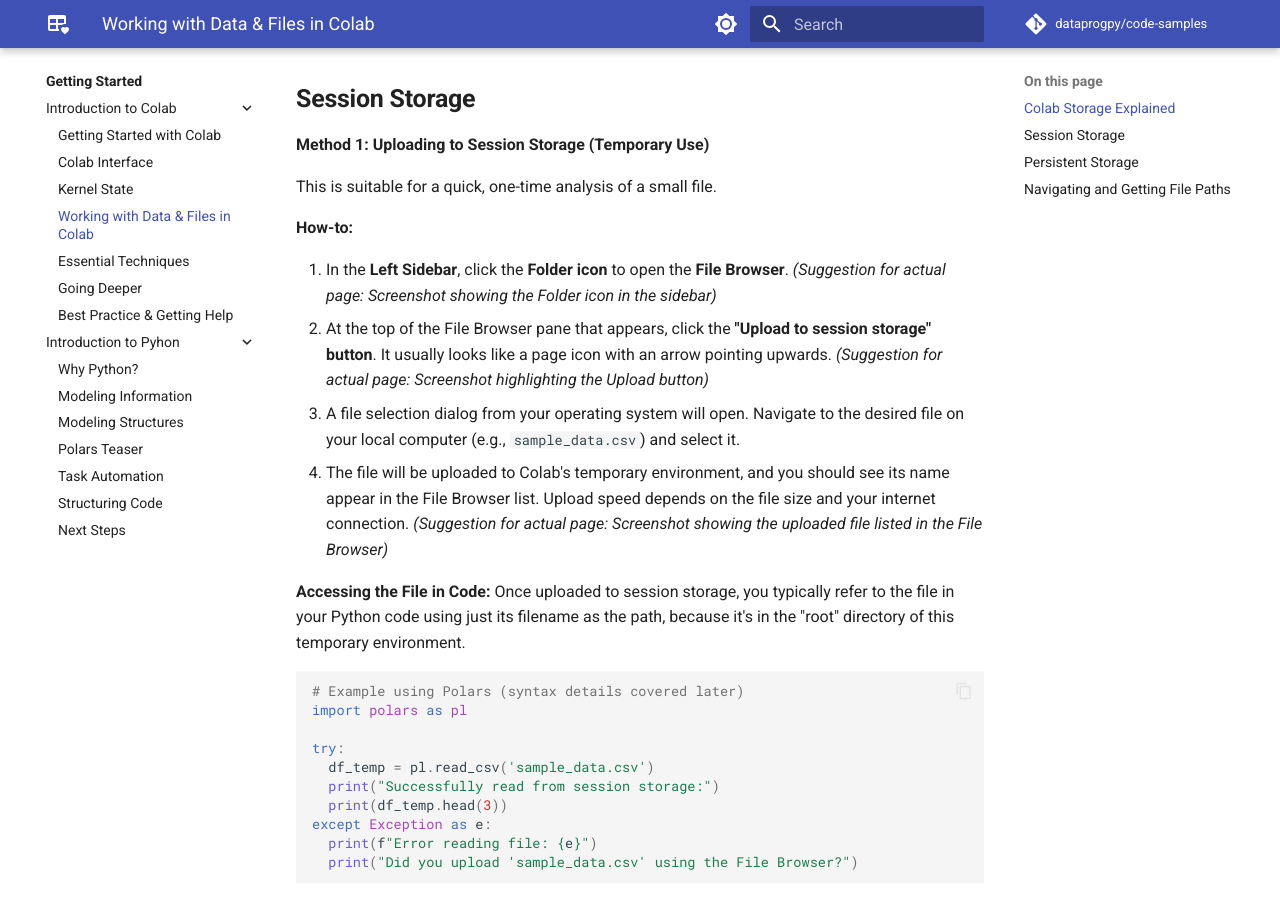
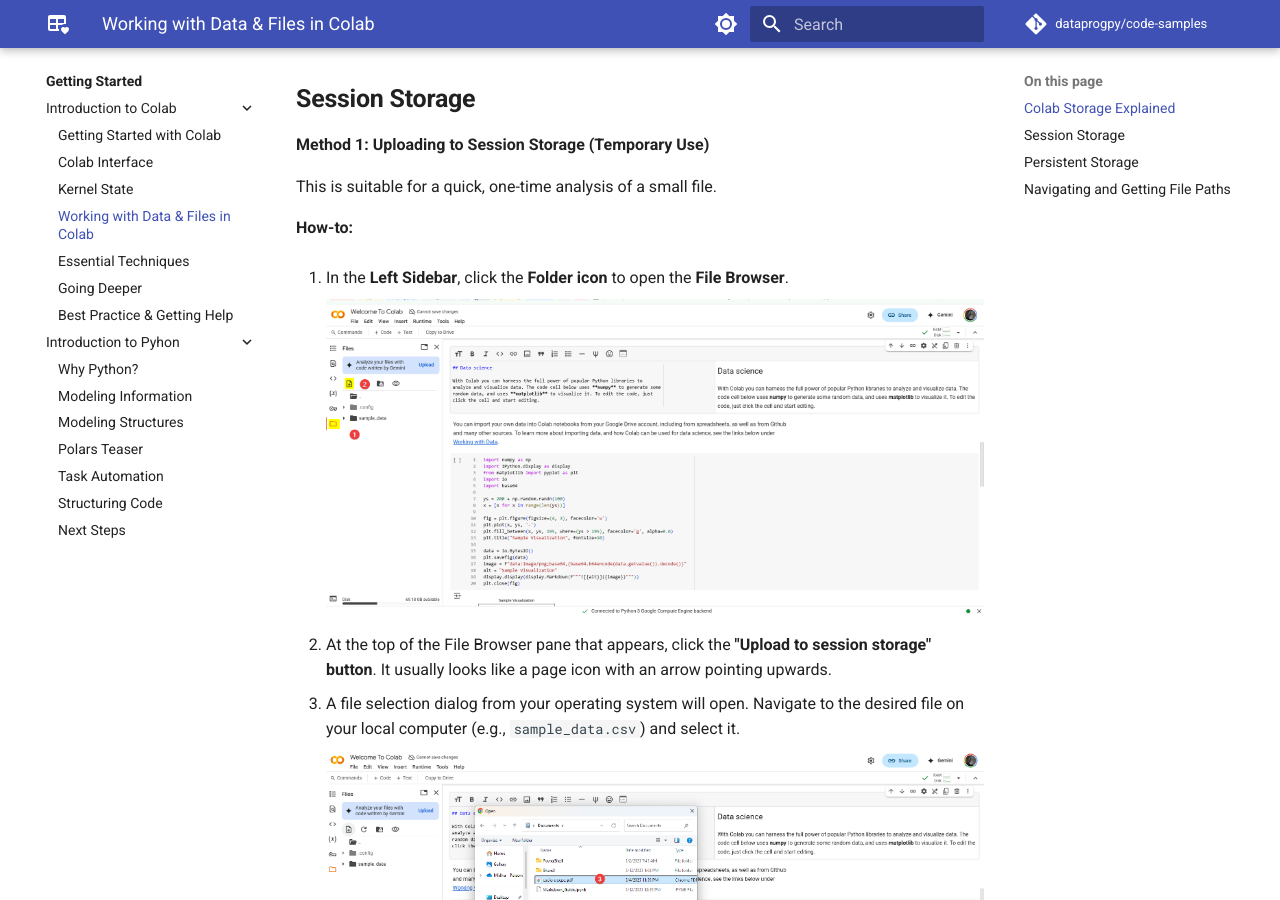
Before and after one commit to dataprogpy/dataprogpy.github.io, an MkDocs documentation site: the page built from docs/getting-started/colab/data-files.md, in a window 1280 px wide and 900 px high, scrolled down 1010 px. Built offline with MkDocs 1.6.1 and Material for MkDocs 9.7.7, drawn with Linux system fonts in a browser that asks for light colours; comment, search, counter and statistics services are not loaded.

Commit message:
Add screenshots to data-files.md

```diff
--- a/docs/getting-started/colab/data-files.md
+++ b/docs/getting-started/colab/data-files.md
@@ -28,12 +28,17 @@
 **How-to:**
 
 1.  In the **Left Sidebar**, click the **Folder icon** to open the **File Browser**.
-    *(Suggestion for actual page: Screenshot showing the Folder icon in the sidebar)*
+
+    ![Colab new notebook from file menu](/assets/images/colab_session_storage_1.png)
+
 2.  At the top of the File Browser pane that appears, click the **"Upload to session storage" button**. It usually looks like a page icon with an arrow pointing upwards.
-    *(Suggestion for actual page: Screenshot highlighting the Upload button)*
 3.  A file selection dialog from your operating system will open. Navigate to the desired file on your local computer (e.g., `sample_data.csv`) and select it.
+
+    ![Colab new notebook from file menu](/assets/images/colab_session_storage_3.png)
+
 4.  The file will be uploaded to Colab's temporary environment, and you should see its name appear in the File Browser list. Upload speed depends on the file size and your internet connection.
-    *(Suggestion for actual page: Screenshot showing the uploaded file listed in the File Browser)*
+
+    ![Colab new notebook from file menu](/assets/images/colab_session_storage_4.png)
 
 **Accessing the File in Code:**
 Once uploaded to session storage, you typically refer to the file in your Python code using just its filename as the path, because it's in the "root" directory of this temporary environment.
```
Also changed, not shown: docs/assets/images/colab_drive_mount_permission_screen.png (added), docs/assets/images/colab_drive_mounted_screen.png (added), docs/assets/images/colab_files_screen.png (added), docs/assets/images/colab_session_storage_1.png (added), docs/assets/images/colab_session_storage_3.png (added), docs/assets/images/colab_session_storage_4.png (added).
